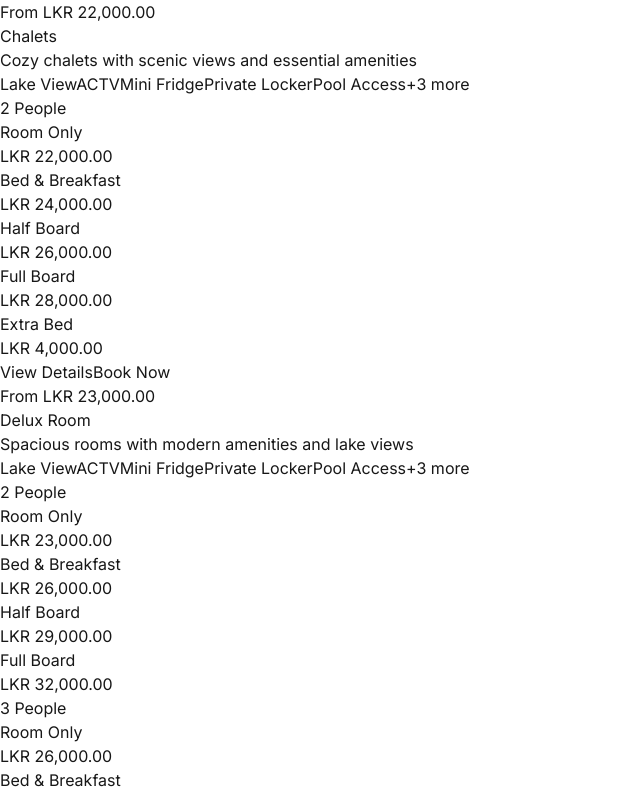
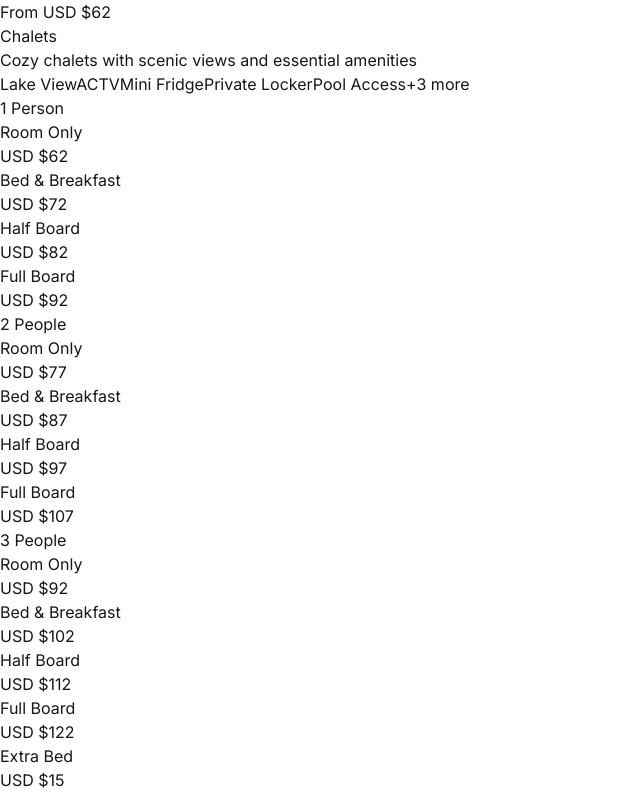
Before and after one commit to dhanushka-94/rajini-web-update-25, a Next.js app: page /rooms in a window 1280 px wide. Shown: the part 1482-2278 px from the top of the page, without its empty margins (0-640 px from the left). Built offline with nearby package versions, Linux system fonts and the light colour scheme.

Commit message:
Updated room rates: Added one person rates for Chalets and updated Super Delux pricing

```diff
--- a/src/app/rooms/page.tsx
+++ b/src/app/rooms/page.tsx
@@ -7,66 +7,90 @@ export default function RoomsPage() {
       id: 1,
       name: "Chalets",
       description: "Cozy chalets with scenic views and essential amenities",
-      basePrice: 22000,
+      basePrice: 62,
       image: defaultImages.deluxeRoom,
       amenities: ["Lake View", "AC", "TV", "Mini Fridge", "Private Locker", "Pool Access"],
       moreAmenities: 3,
       rates: {
+        onePersons: {
+          roomOnly: { price: 62, label: "Room Only" },
+          bedAndBreakfast: { price: 72, label: "Bed & Breakfast" },
+          halfBoard: { price: 82, label: "Half Board" },
+          fullBoard: { price: 92, label: "Full Board" },
+        },
         twoPersons: {
-          roomOnly: { price: 22000, label: "Room Only" },
-          bedAndBreakfast: { price: 24000, label: "Bed & Breakfast" },
-          halfBoard: { price: 26000, label: "Half Board" },
-          fullBoard: { price: 28000, label: "Full Board" },
+          roomOnly: { price: 77, label: "Room Only" },
+          bedAndBreakfast: { price: 87, label: "Bed & Breakfast" },
+          halfBoard: { price: 97, label: "Half Board" },
+          fullBoard: { price: 107, label: "Full Board" },
         },
-        extraBed: { price: 4000, label: "Extra Bed" }
+        threePersons: {
+          roomOnly: { price: 92, label: "Room Only" },
+          bedAndBreakfast: { price: 102, label: "Bed & Breakfast" },
+          halfBoard: { price: 112, label: "Half Board" },
+          fullBoard: { price: 122, label: "Full Board" },
+        },
+        extraBed: { price: 15, label: "Extra Bed" }
       }
     },
     {
       id: 2,
       name: "Delux Room",
       description: "Spacious rooms with modern amenities and lake views",
-      basePrice: 23000,
+      basePrice: 72,
       image: defaultImages.suite,
       amenities: ["Lake View", "AC", "TV", "Mini Fridge", "Private Locker", "Pool Access"],
       moreAmenities: 3,
       rates: {
+        onePersons: {
+          roomOnly: { price: 72, label: "Room Only" },
+          bedAndBreakfast: { price: 82, label: "Bed & Breakfast" },
+          halfBoard: { price: 92, label: "Half Board" },
+          fullBoard: { price: 102, label: "Full Board" },
+        },
         twoPersons: {
-          roomOnly: { price: 23000, label: "Room Only" },
-          bedAndBreakfast: { price: 26000, label: "Bed & Breakfast" },
-          halfBoard: { price: 29000, label: "Half Board" },
-          fullBoard: { price: 32000, label: "Full Board" },
+          roomOnly: { price: 87, label: "Room Only" },
+          bedAndBreakfast: { price: 97, label: "Bed & Breakfast" },
+          halfBoard: { price: 107, label: "Half Board" },
+          fullBoard: { price: 117, label: "Full Board" },
         },
         threePersons: {
-          roomOnly: { price: 26000, label: "Room Only" },
-          bedAndBreakfast: { price: 29000, label: "Bed & Breakfast" },
-          halfBoard: { price: 33000, label: "Half Board" },
-          fullBoard: { price: 38000, label: "Full Board" },
+          roomOnly: { price: 102, label: "Room Only" },
+          bedAndBreakfast: { price: 112, label: "Bed & Breakfast" },
+          halfBoard: { price: 122, label: "Half Board" },
+          fullBoard: { price: 132, label: "Full Board" },
         },
-        extraBed: { price: 4000, label: "Extra Bed" }
+        extraBed: { price: 15, label: "Extra Bed" }
       }
     },
     {
       id: 3,
       name: "Super Delux Room",
       description: "Premium rooms offering the ultimate luxury experience",
-      basePrice: 25000,
+      basePrice: 82,
       image: defaultImages.suite,
       amenities: ["Lake View", "AC", "TV", "Mini Fridge", "Private Locker", "Pool Access"],
       moreAmenities: 3,
       rates: {
+        onePersons: {
+          roomOnly: { price: 82, label: "Room Only" },
+          bedAndBreakfast: { price: 92, label: "Bed & Breakfast" },
+          halfBoard: { price: 102, label: "Half Board" },
+          fullBoard: { price: 112, label: "Full Board" },
+        },
         twoPersons: {
-          roomOnly: { price: 25000, label: "Room Only" },
-          bedAndBreakfast: { price: 28000, label: "Bed & Breakfast" },
-          halfBoard: { price: 31000, label: "Half Board" },
-          fullBoard: { price: 34000, label: "Full Board" },
+          roomOnly: { price: 97, label: "Room Only" },
+          bedAndBreakfast: { price: 107, label: "Bed & Breakfast" },
+          halfBoard: { price: 117, label: "Half Board" },
+          fullBoard: { price: 127, label: "Full Board" },
         },
         threePersons: {
-          roomOnly: { price: 28000, label: "Room Only" },
-          bedAndBreakfast: { price: 31000, label: "Bed & Breakfast" },
-          halfBoard: { price: 34000, label: "Half Board" },
-          fullBoard: { price: 37000, label: "Full Board" },
+          roomOnly: { price: 112, label: "Room Only" },
+          bedAndBreakfast: { price: 122, label: "Bed & Breakfast" },
+          halfBoard: { price: 132, label: "Half Board" },
+          fullBoard: { price: 142, label: "Full Board" },
         },
-        extraBed: { price: 4000, label: "Extra Bed" }
+        extraBed: { price: 15, label: "Extra Bed" }
       }
     },
   ];
@@ -87,7 +111,7 @@ export default function RoomsPage() {
               <div className="grid md:grid-cols-2 gap-8">
                 <div className="relative h-64 md:h-full">
                   <div className="absolute top-4 left-4 bg-[var(--gold-400)] text-white px-4 py-2 rounded-full font-semibold z-10">
-                    From LKR {room.basePrice.toLocaleString()}.00
+                    From USD ${room.basePrice}
                   </div>
                   <Image
                     src={room.image}
@@ -114,6 +138,19 @@ export default function RoomsPage() {
                     )}
                   </div>
 
+                  {/* Rates for 1 Person */}
+                  <div className="mb-6">
+                    <h3 className="text-lg font-semibold mb-3 text-[var(--gold-400)]">1 Person</h3>
+                    <div className="grid grid-cols-2 gap-4">
+                      {Object.entries(room.rates.onePersons || {}).map(([key, rate]) => (
+                        <div key={key}>
+                          <p className="text-sm text-gray-500">{rate.label}</p>
+                          <p className="font-semibold">USD ${rate.price}</p>
+                        </div>
+                      ))}
+                    </div>
+                  </div>
+
                   {/* Rates for 2 Persons */}
                   <div className="mb-6">
                     <h3 className="text-lg font-semibold mb-3 text-[var(--gold-400)]">2 People</h3>
@@ -121,7 +158,7 @@ export default function RoomsPage() {
                       {Object.entries(room.rates.twoPersons).map(([key, rate]) => (
                         <div key={key}>
                           <p className="text-sm text-gray-500">{rate.label}</p>
-                          <p className="font-semibold">LKR {rate.price.toLocaleString()}.00</p>
+                          <p className="font-semibold">USD ${rate.price}</p>
                         </div>
                       ))}
                     </div>
@@ -135,7 +172,7 @@ export default function RoomsPage() {
                         {Object.entries(room.rates.threePersons).map(([key, rate]) => (
                           <div key={key}>
                             <p className="text-sm text-gray-500">{rate.label}</p>
-                            <p className="font-semibold">LKR {rate.price.toLocaleString()}.00</p>
+                            <p className="font-semibold">USD ${rate.price}</p>
                           </div>
                         ))}
                       </div>
@@ -146,7 +183,7 @@ export default function RoomsPage() {
                   <div className="mb-6">
                     <div className="flex items-center justify-between">
                       <p className="text-sm text-gray-500">{room.rates.extraBed.label}</p>
-                      <p className="font-semibold">LKR {room.rates.extraBed.price.toLocaleString()}.00</p>
+                      <p className="font-semibold">USD ${room.rates.extraBed.price}</p>
                     </div>
                   </div>
 
```
Also changed, not shown: src/app/page.tsx (+9 -9 lines).
